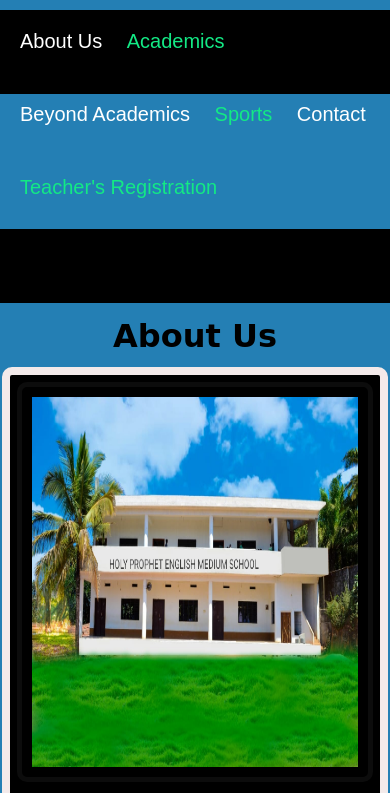
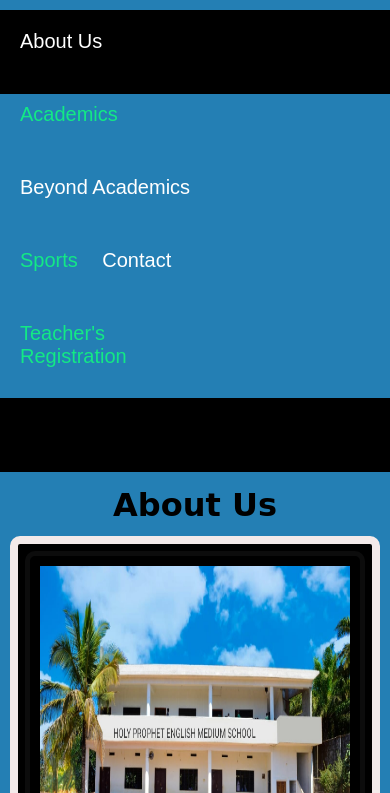
Before and after one commit to TashuNaz/holyprophetschoolmalnad, a plain HTML site: page index.html in a window 390 px wide. Shown: the top 793 px of the page. Drawn offline with Linux system fonts and the light colour scheme.

Commit message:
Update holyprophet.css

```diff
--- a/holyprophet.css
+++ b/holyprophet.css
@@ -138,7 +138,9 @@ img{
 {
     #nav{
         display:block;
-        width:100%;
+    }
+    nav ul{
+        width:200px;
     }
     .header.header-text{
         width:100%;
@@ -149,8 +151,8 @@ img{
     .about-us{
         margin-top:2px;
         margin-bottom:2px;
-        margin-left:2px;
-        margin-right:2px;
+        margin-left:10px;
+        margin-right:10px;
         display:block;
         padding:2px 2px;
     }
```
